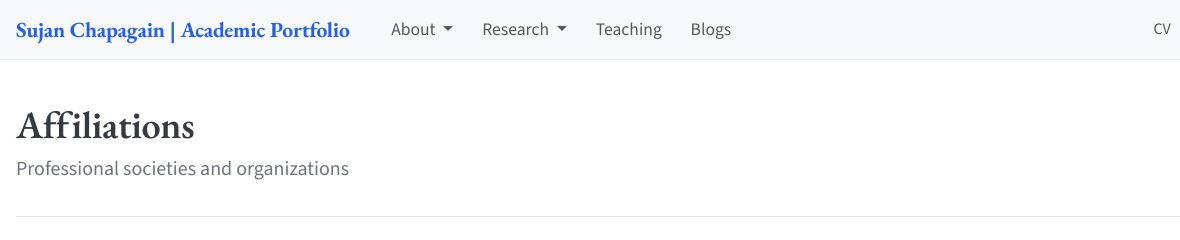
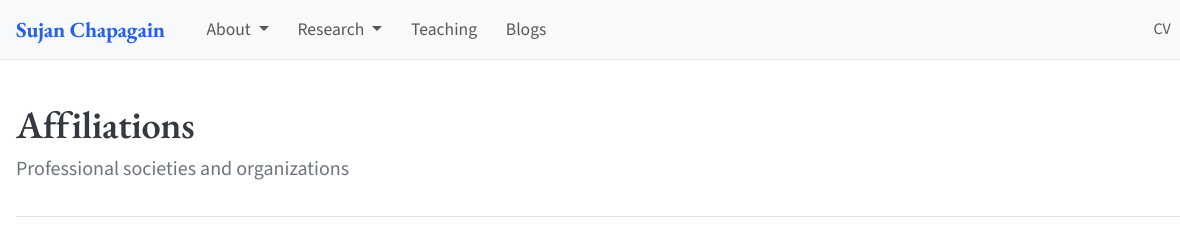
Before and after one commit to chapagainsujan/chapagainsujan.github.io, a plain HTML site: page affiliations.html in a window 1280 px wide. Shown: the top 240 px of the page, 0-1180 px from the left. Drawn offline with nearby package versions, Linux system fonts and the light colour scheme.

Commit message:
Update affiliations.html

```diff
--- a/affiliations.html
+++ b/affiliations.html
@@ -11,7 +11,7 @@
 <body>
 <header class="navbar">
   <div class="navbar-inner">
-    <a class="brand" href="index.html">Sujan Chapagain | Academic Portfolio</a>
+    <a class="brand" href="index.html">Sujan Chapagain </a>
     <button class="menu-toggle" aria-label="Toggle menu"><i class="fa-solid fa-bars"></i></button>
     <ul class="nav-left">
       <li><button class="nav-link caret">About</button>
```
